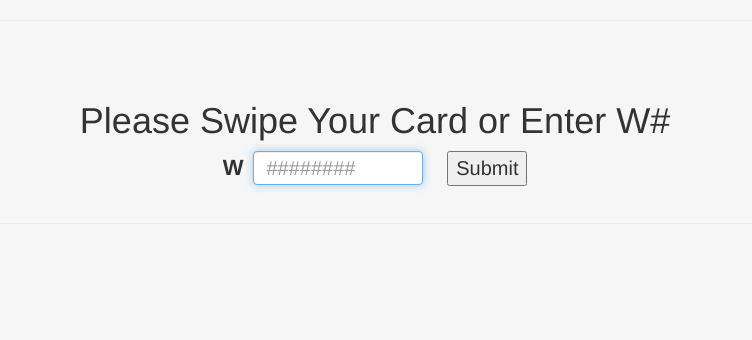
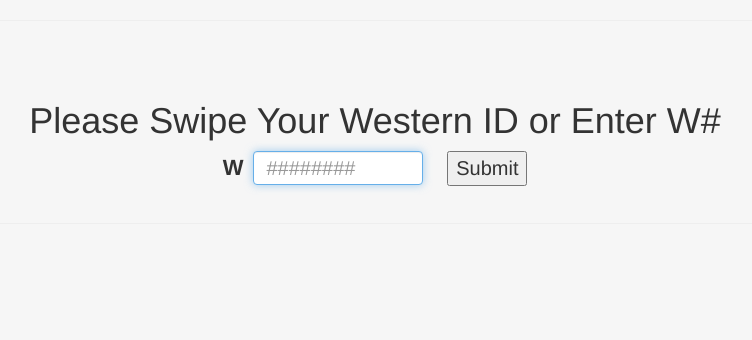
Before and after one commit to euranium/49X-DRS-Server, a Django app: page / in a window 1280 px wide. Shown: the part 150-490 px from the top of the page, without its empty margins (265-1017 px from the left). Run offline with Django 3.2, Linux system fonts and the light colour scheme; the visitor is signed in with stand-in values (Sample User, id 1); some libraries are stand-ins or nearby versions.

Commit message:
Changed wording in prompt from "card" to "western id"

```diff
--- a/cardreader/templates/cardreader/name.html
+++ b/cardreader/templates/cardreader/name.html
@@ -1,4 +1,4 @@
-<h1> Please Swipe Your Card or Enter W# </h1>
+<h1> Please Swipe Your Western ID or Enter W# </h1>
 
 <form action="/home/" method="post" id="wform" autocomplete="off">
     {% csrf_token %}
```
